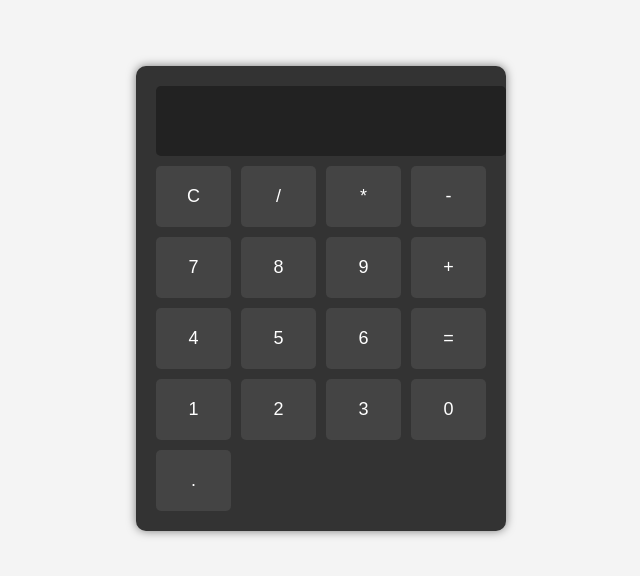
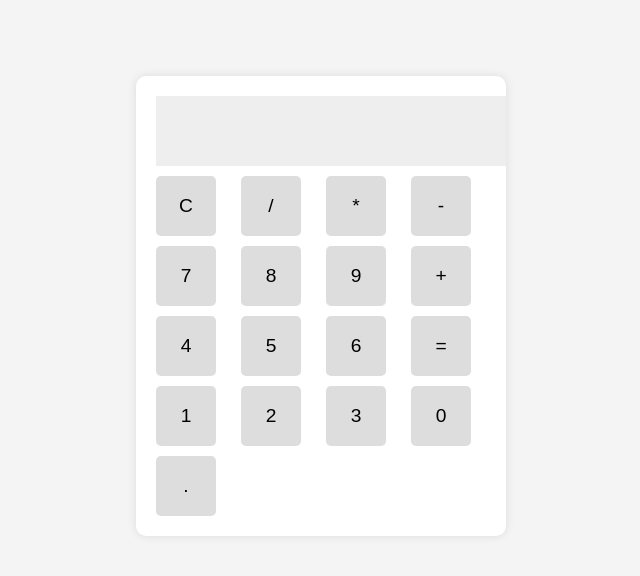
Before and after one commit to mortalmaruf/bangla.calculator, a plain HTML site: page index.html in a window 1280 px wide. Shown: the part 102-678 px from the top of the page, without its empty margins (319-959 px from the left). Drawn offline with Linux system fonts and the light colour scheme.

Commit message:
Update style.css

```diff
--- a/style.css
+++ b/style.css
@@ -1,58 +1,42 @@
 body {
+    font-family: Arial, sans-serif;
     display: flex;
     justify-content: center;
     align-items: center;
     height: 100vh;
-  margin: 0;
     background-color: #f4f4f4;
-  font-family: Arial, sans-serif;
 }
-
 .calculator {
-  background-color: #333;
+    background: #fff;
     padding: 20px;
     border-radius: 10px;
-  box-shadow: 0 0 10px rgba(0, 0, 0, 0.5);
+    box-shadow: 0 0 10px rgba(0, 0, 0, 0.1);
+    text-align: center;
 }
-
 #display {
     width: 100%;
     height: 50px;
-  background-color: #222;
-  color: #fff;
+    font-size: 1.5rem;
+    text-align: right;
+    margin-bottom: 10px;
     border: none;
-  text-align: right;
     padding: 10px;
-  font-size: 24px;
-  border-radius: 5px;
-  margin-bottom: 10px;
+    background: #eee;
 }
-
 .buttons {
     display: grid;
     grid-template-columns: repeat(4, 1fr);
     gap: 10px;
 }
-
 button {
-  background-color: #444;
-  color: #fff;
+    width: 60px;
+    height: 60px;
+    font-size: 1.2rem;
     border: none;
-  padding: 20px;
-  font-size: 18px;
+    cursor: pointer;
+    background: #ddd;
     border-radius: 5px;
-  cursor: pointer;
 }
-
 button:hover {
-  background-color: #555;
+    background: #bbb;
 }
-
-.equals {
-  grid-column: span 2;
-  background-color: #f39c12;
-}
-
-.equals:hover {
-  background-color: #e67e22;
-}
```
Lines whose indentation alone changed are shown as unchanged.
